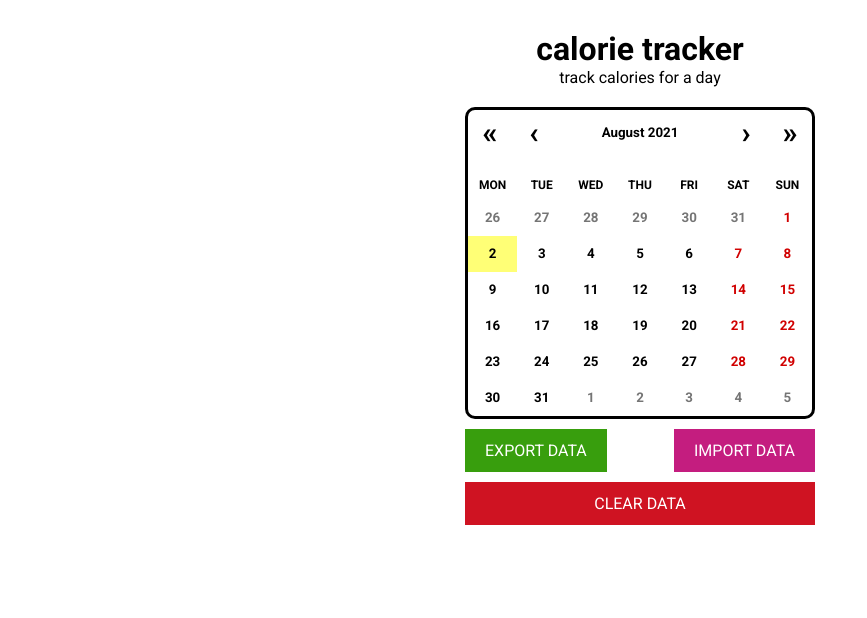
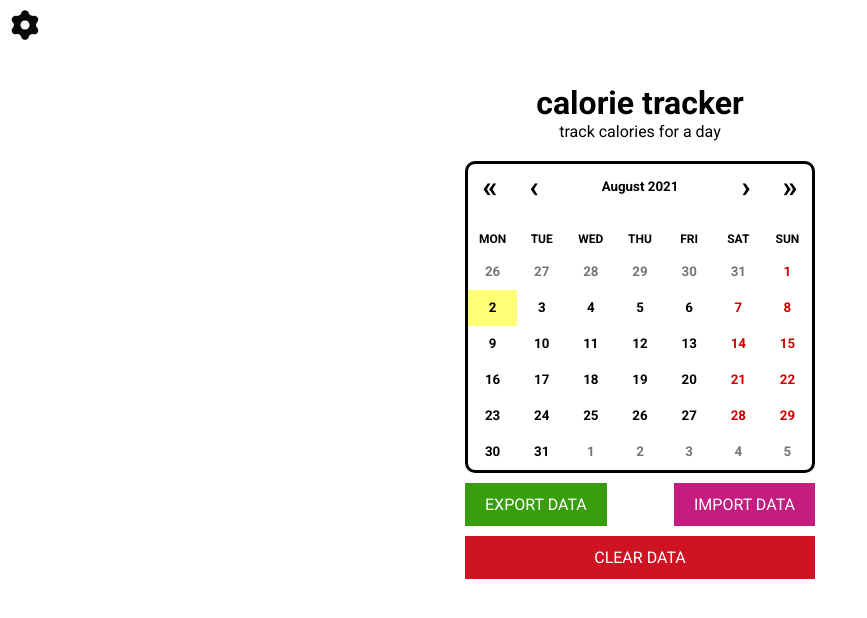
Before and after one commit to colorlessenergy/calorie-tracker, a Next.js app: page / in a window 1280 px wide. Shown: the top 618 px of the page, without its empty margins (0-867 px from the left). Built offline with nearby package versions, Linux system fonts and the light colour scheme.

Commit message:
add link to settings page

```diff
--- a/pages/index.js
+++ b/pages/index.js
@@ -1,6 +1,9 @@
 import { useEffect, useState } from 'react';
 import Head from 'next/head'
 import { useRouter } from 'next/router';
+import Link from 'next/link';
+import Image from 'next/image';
+import gearIcon from '../public/icons/gear.svg';
 
 import Calender from 'react-calendar';
 import 'react-calendar/dist/Calendar.css';
@@ -154,6 +157,17 @@ export default function Home() {
                 <link rel="icon" href="/favicon.ico" />
             </Head>
 
+            <Link href="/settings">
+                <a className="d-block text-right">
+                    <Image
+                        src={ gearIcon }
+                        alt="gear icon"
+                        width={ 50 }
+                        height={ 50 }
+                        title="gear icon" />
+                </a>
+            </Link>
+
             <h1 className="my-0 pt-3 text-center">calorie tracker</h1>
             <p className="my-0 mb-2 text-center">track calories for a day</p>
 
```
Also changed, not shown: public/icons/gear.svg (added).
